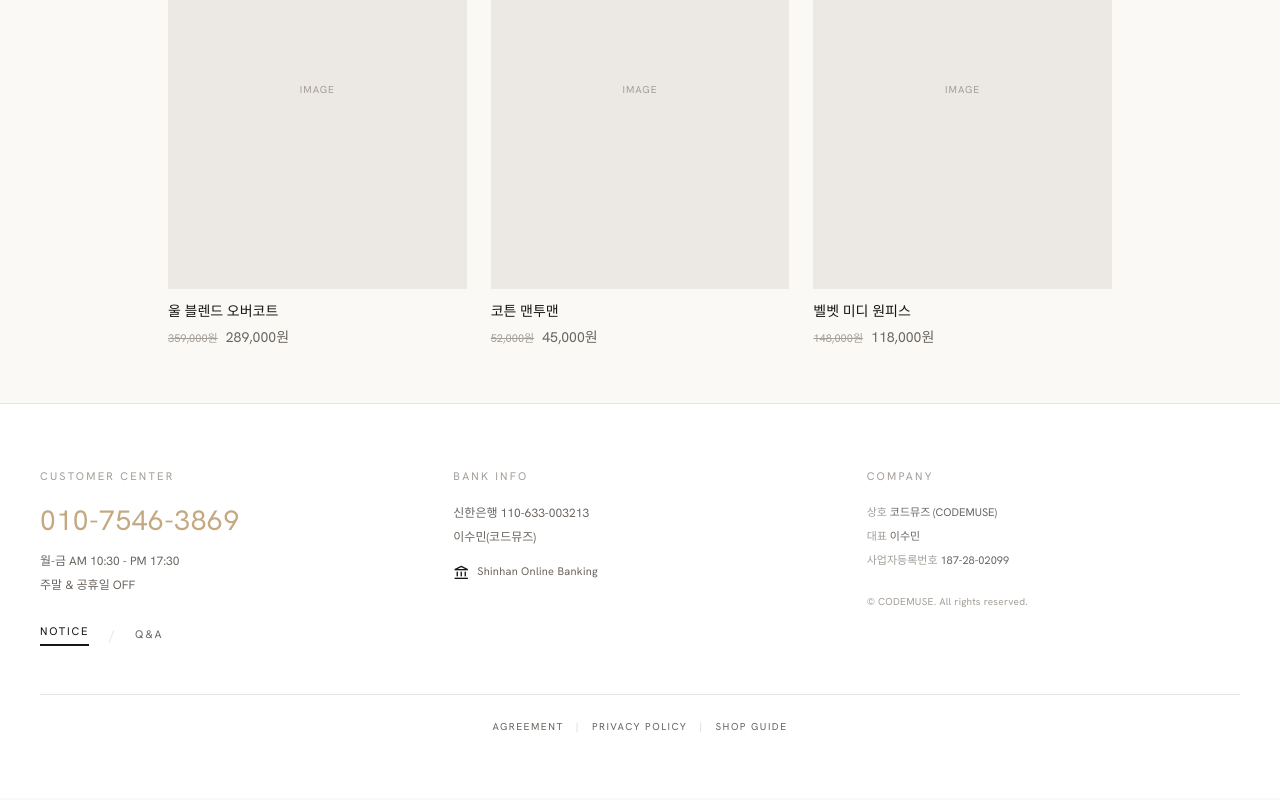
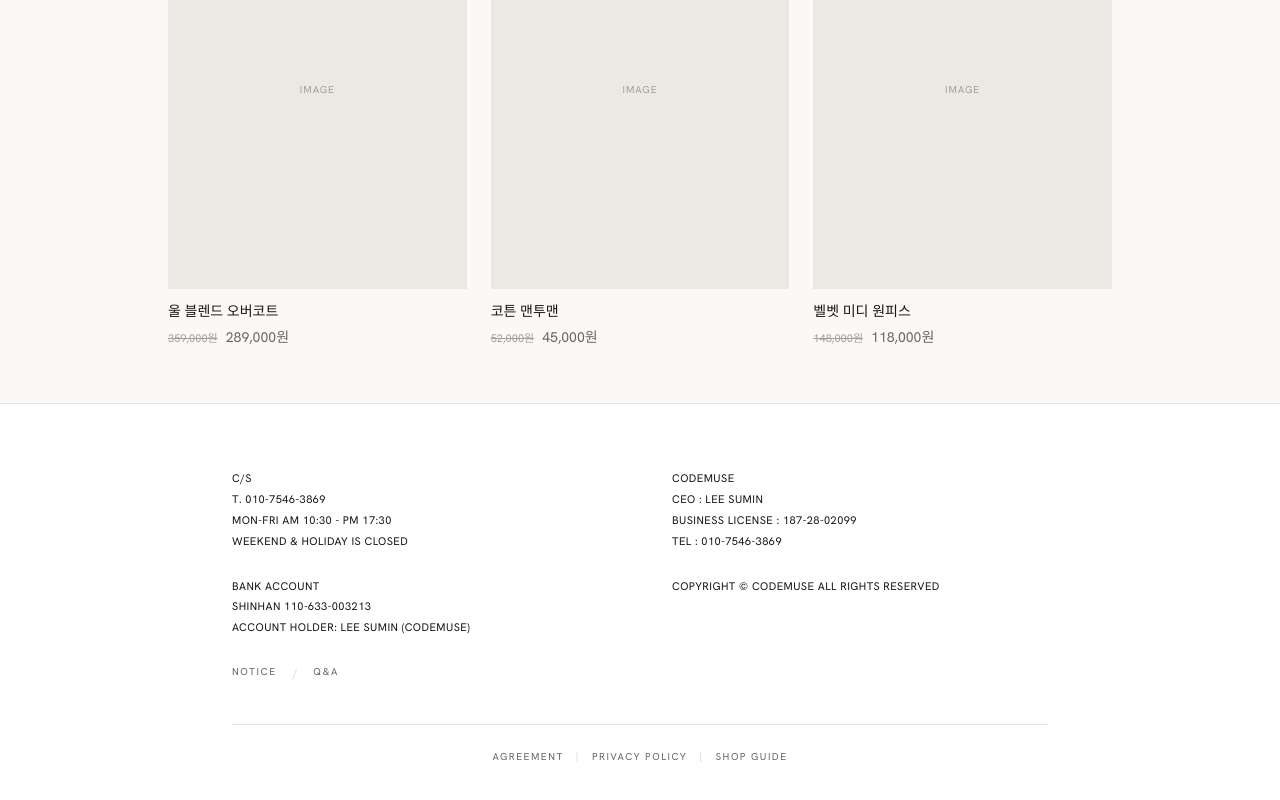
Before and after one commit to jaeohsumin-max/-, a React (Vite) app: page / in a window 1280 px wide. Shown: the part 2809-3609 px from the top of the page. Built offline with nearby package versions, Linux system fonts and the light colour scheme.

Commit message:
Restyle footer in English two-column layout matching reference format.

```diff
--- a/src/components/Footer.jsx
+++ b/src/components/Footer.jsx
@@ -4,33 +4,33 @@ import { Link } from "react-router-dom";
 const NOTICES = [
   {
     date: "2026.03.15",
-    title: "Spring Collection 업데이트",
-    body: "신상 TOP · DRESS · SKIRT 라인이 순차적으로 업데이트됩니다.",
+    title: "Spring Collection Update",
+    body: "New TOP, DRESS, and SKIRT lines will be updated sequentially.",
   },
   {
     date: "2026.03.01",
-    title: "배송 안내",
-    body: "주문 후 1~3영업일 이내 출고됩니다. 주말·공휴일 제외.",
+    title: "Shipping Notice",
+    body: "Orders ship within 1–3 business days. Excludes weekends and public holidays.",
   },
   {
     date: "2026.02.20",
-    title: "교환 · 반품 안내",
-    body: "상품 수령 후 7일 이내 미착용 상품에 한해 교환·반품 가능합니다.",
+    title: "Exchange & Return Policy",
+    body: "Unused items may be exchanged or returned within 7 days of delivery.",
   },
 ];
 
 const FAQ_ITEMS = [
   {
-    q: "주문은 어떻게 하나요?",
-    a: "원하시는 상품을 장바구니에 담은 뒤 Order 메뉴에서 결제를 진행해 주세요.",
+    q: "How do I place an order?",
+    a: "Add items to your bag and proceed to checkout from the Order menu.",
   },
   {
-    q: "입금 확인은 언제 되나요?",
-    a: "입금 후 1~2시간 이내 확인되며, 확인 즉시 배송 준비가 시작됩니다.",
+    q: "When is payment confirmed?",
+    a: "Bank transfers are confirmed within 1–2 hours. Shipping begins once confirmed.",
   },
   {
-    q: "교환 · 반품은 어떻게 하나요?",
-    a: "고객센터(010-7546-3869) 또는 아래 문의로 연락 주시면 안내드립니다.",
+    q: "How do I exchange or return an item?",
+    a: "Contact us at 010-7546-3869 and we will guide you through the process.",
   },
 ];
 
@@ -53,7 +53,7 @@ function Modal({ title, onClose, children }) {
             type="button"
             onClick={onClose}
             className="p-1 text-[#6b6560] hover:text-[#181512] transition-colors"
-            aria-label="닫기"
+            aria-label="Close"
           >
             <span className="material-symbols-outlined text-[22px]">close</span>
           </button>
@@ -71,96 +71,46 @@ export default function Footer() {
 
   return (
     <>
-      <footer className="mt-auto bg-white border-t border-[#e8e4df] text-[#6b6560]">
-        <div className="max-w-7xl mx-auto px-5 md:px-10 py-14 md:py-16">
-          <div className="grid grid-cols-1 md:grid-cols-3 gap-12 md:gap-10">
-            <div>
-              <h3 className="text-[11px] tracking-[0.2em] uppercase text-[#a39e98] mb-5">
-                Customer Center
-              </h3>
-              <p className="text-2xl md:text-[28px] text-[#c4a882] tracking-wide mb-4">
-                010-7546-3869
-              </p>
-              <ul className="space-y-1 text-xs leading-relaxed mb-6">
-                <li>월-금 AM 10:30 - PM 17:30</li>
-                <li>주말 &amp; 공휴일 OFF</li>
-              </ul>
-              <div className="flex items-center gap-5 pt-1">
+      <footer className="mt-auto bg-white border-t border-[#e8e4df] text-[#181512]">
+        <div className="max-w-4xl mx-auto px-5 md:px-10 py-14 md:py-16">
+          <div className="grid grid-cols-1 md:grid-cols-2 gap-12 md:gap-16 text-[11px] leading-[1.9] tracking-[0.04em] uppercase">
+            <div className="text-center md:text-left">
+              <p>C/S</p>
+              <p>T. 010-7546-3869</p>
+              <p>Mon-Fri AM 10:30 - PM 17:30</p>
+              <p>Weekend &amp; Holiday Is Closed</p>
+              <p className="mt-6">Bank Account</p>
+              <p>Shinhan 110-633-003213</p>
+              <p>Account Holder: Lee Sumin (CODEMUSE)</p>
+              <div className="flex items-center justify-center md:justify-start gap-4 mt-6 normal-case tracking-normal">
                 <button
                   type="button"
                   onClick={() => setOpenPanel("notice")}
-                  className={`text-[11px] tracking-[0.16em] uppercase pb-1 transition-opacity hover:opacity-70 ${
-                    openPanel === "notice"
-                      ? "text-[#181512] border-b-2 border-[#181512]"
-                      : "text-[#181512] border-b-2 border-[#181512]"
-                  }`}
+                  className="text-[10px] tracking-[0.16em] uppercase text-[#6b6560] hover:text-[#181512] transition-colors border-b border-transparent hover:border-[#181512] pb-0.5"
                 >
                   Notice
                 </button>
-                <span className="text-[#e8e4df] text-sm">/</span>
+                <span className="text-[#d4cfc8]">/</span>
                 <button
                   type="button"
                   onClick={() => setOpenPanel("qa")}
-                  className={`text-[11px] tracking-[0.16em] uppercase transition-colors hover:text-[#181512] ${
-                    openPanel === "qa"
-                      ? "text-[#181512] border-b border-[#181512] pb-0.5"
-                      : "text-[#6b6560]"
-                  }`}
+                  className="text-[10px] tracking-[0.16em] uppercase text-[#6b6560] hover:text-[#181512] transition-colors border-b border-transparent hover:border-[#181512] pb-0.5"
                 >
                   Q&amp;A
                 </button>
               </div>
             </div>
 
-            <div>
-              <h3 className="text-[11px] tracking-[0.2em] uppercase text-[#a39e98] mb-5">
-                Bank Info
-              </h3>
-              <p className="text-xs leading-relaxed mb-1">
-                신한은행 110-633-003213
-              </p>
-              <p className="text-xs leading-relaxed mb-4">이수민(코드뮤즈)</p>
-              <a
-                href="https://bank.shinhan.com"
-                target="_blank"
-                rel="noopener noreferrer"
-                className="inline-flex items-center gap-2 text-[11px] tracking-wide text-[#6b6560] hover:text-[#181512] transition-colors group"
-              >
-                <span className="material-symbols-outlined text-[16px] text-[#181512]">
-                  account_balance
-                </span>
-                <span className="border-b border-transparent group-hover:border-[#181512] pb-0.5">
-                  Shinhan Online Banking
-                </span>
-                <span className="material-symbols-outlined text-[14px] opacity-0 group-hover:opacity-100 transition-opacity">
-                  arrow_outward
-                </span>
-              </a>
-            </div>
-
-            <div>
-              <h3 className="text-[11px] tracking-[0.2em] uppercase text-[#a39e98] mb-5">
-                Company
-              </h3>
-              <ul className="space-y-1.5 text-[11px] leading-relaxed">
-                <li>
-                  <span className="text-[#a39e98]">상호</span> 코드뮤즈 (CODEMUSE)
-                </li>
-                <li>
-                  <span className="text-[#a39e98]">대표</span> 이수민
-                </li>
-                <li>
-                  <span className="text-[#a39e98]">사업자등록번호</span>{" "}
-                  187-28-02099
-                </li>
-              </ul>
-              <p className="text-[10px] text-[#a39e98] mt-6 tracking-wide">
-                © CODEMUSE. All rights reserved.
-              </p>
+            <div className="text-center md:text-left">
+              <p>CODEMUSE</p>
+              <p>CEO : Lee Sumin</p>
+              <p>Business License : 187-28-02099</p>
+              <p>Tel : 010-7546-3869</p>
+              <p className="mt-6">Copyright © CODEMUSE All Rights Reserved</p>
             </div>
           </div>
 
-          <div className="border-t border-[#e8e4df] mt-12 pt-6 flex flex-wrap justify-center gap-x-3 gap-y-2 text-[10px] tracking-[0.15em] uppercase">
+          <div className="mt-10 pt-6 border-t border-[#e8e4df] flex flex-wrap justify-center gap-x-3 gap-y-2 text-[10px] tracking-[0.15em] uppercase text-[#6b6560]">
             <Link to="/login" className="hover:text-[#181512] transition-colors">
               Agreement
             </Link>
@@ -190,7 +140,7 @@ export default function Footer() {
                 <p className="text-sm font-medium text-[#181512] mb-1">
                   {item.title}
                 </p>
-                <p className="text-xs leading-relaxed text-[#6b6560]">
+                <p className="text-xs leading-relaxed text-[#6b6560] normal-case tracking-normal">
                   {item.body}
                 </p>
               </li>
@@ -207,15 +157,15 @@ export default function Footer() {
                 <p className="text-sm font-medium text-[#181512] mb-1">
                   Q. {item.q}
                 </p>
-                <p className="text-xs leading-relaxed text-[#6b6560]">
+                <p className="text-xs leading-relaxed text-[#6b6560] normal-case tracking-normal">
                   A. {item.a}
                 </p>
               </li>
             ))}
           </ul>
           <div className="pt-4 border-t border-[#e8e4df]">
-            <p className="text-xs text-[#6b6560] mb-3">
-              더 궁금한 점이 있으시면 문의해 주세요.
+            <p className="text-xs text-[#6b6560] mb-3 normal-case tracking-normal">
+              Have more questions? Contact us anytime.
             </p>
             <a
               href="tel:01075463869"
```
